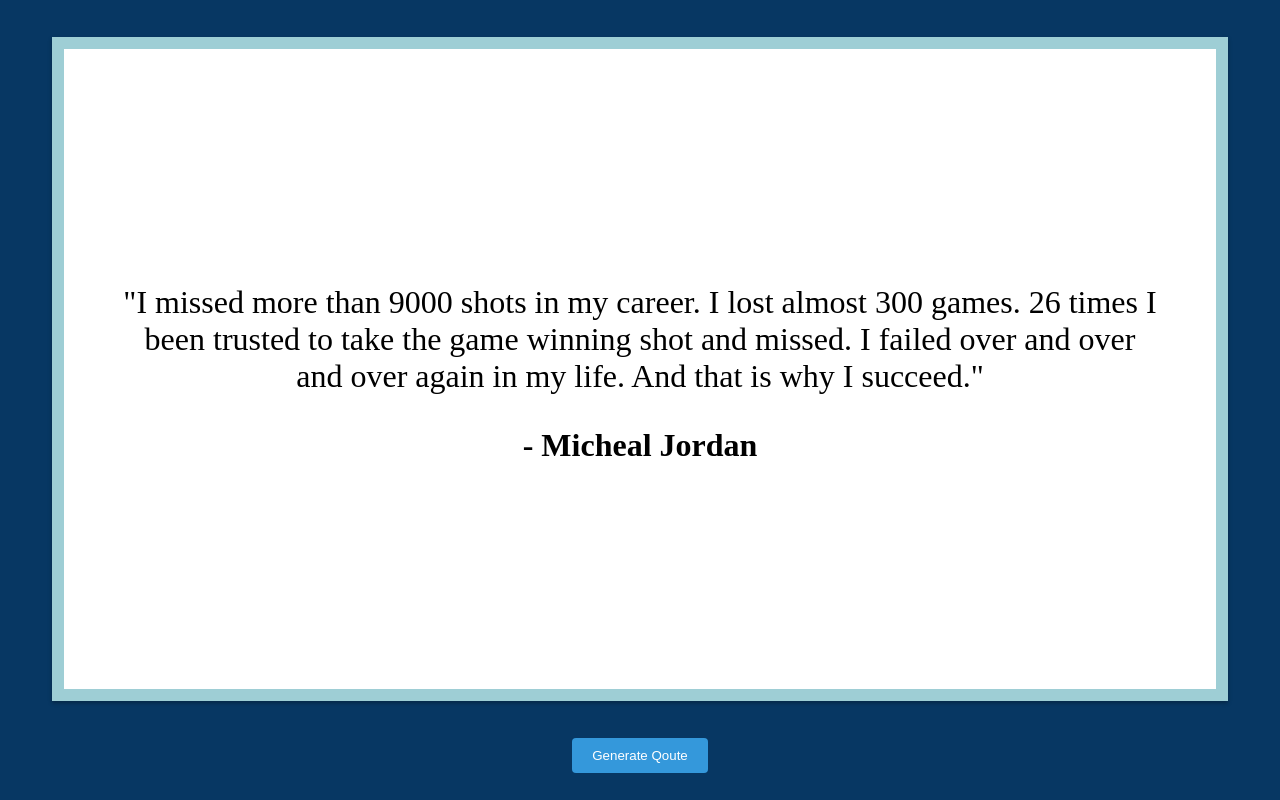
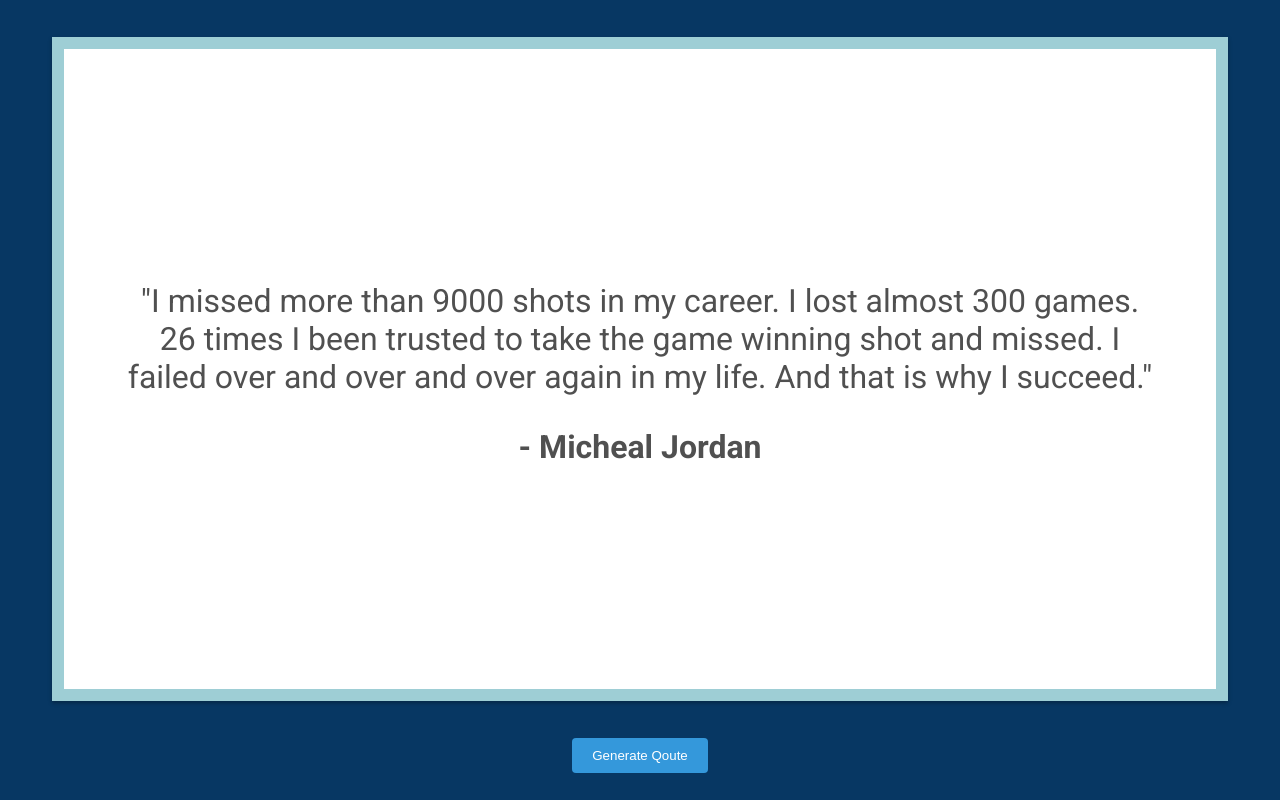
Before and after one commit to Tally2014/WebDev-Practice3-RandomQuotes, a plain HTML site: page index.html in a window 1280 px wide. Drawn offline with Linux system fonts and the light colour scheme.

Commit message:
Change font family and font color

```diff
--- a/app.css
+++ b/app.css
@@ -1,3 +1,6 @@
+@import url('https://fonts.googleapis.com/css2?family=Roboto:wght@400;700&display=swap');
+
+
 body {
     display: flex;
     flex-direction: column;
@@ -6,6 +9,7 @@ body {
     height: 100vh;
     margin: 0;
     background-color: 	#073763;
+    font-family: 'Roboto', sans-serif;
   }
 
   .card {
@@ -51,7 +55,12 @@ body {
 
   .qoute p {
     text-align: center;
+    color: #505050;
     font-size: xx-large;
     padding-left: 5%;
     padding-right: 5%;
   }
+
+  .qoute h1 {
+    color: #505050;
+  }
```
